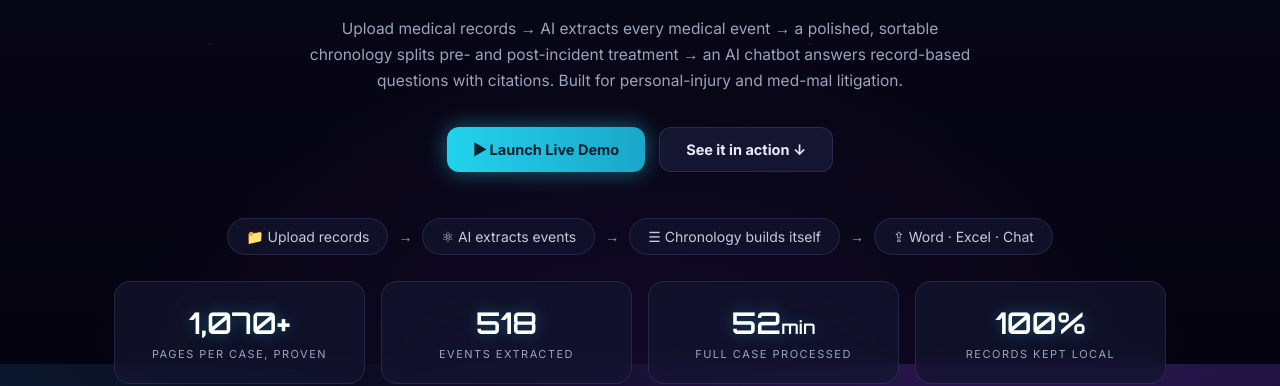
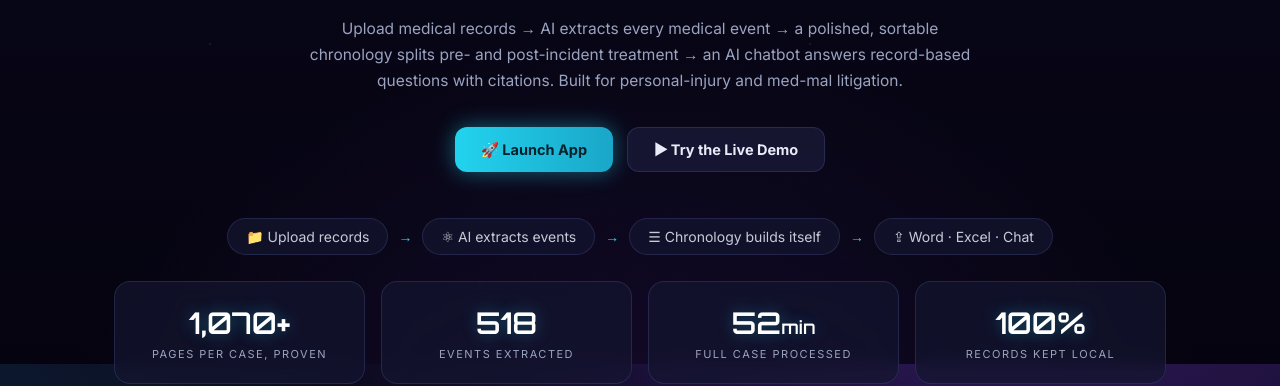
Before and after one commit to LitOptix/litoptix.github.io, a plain HTML site: page index.html in a window 1280 px wide. Shown: the part 436-822 px from the top of the page. Drawn offline with Linux system fonts and the light colour scheme.

Commit message:
Hero CTA: Launch App -> live hosted app; demo becomes secondary button
Co-Authored-By: Claude Fable 5 <noreply@anthropic.com>

```diff
--- a/index.html
+++ b/index.html
@@ -143,8 +143,8 @@ footer .tag-line{font-style:italic;color:var(--silver)}
   <p class="tagline">Turn a banker's box of medical records into an attorney-ready chronology — with every event cited to its Bates page.</p>
   <p class="sub">Upload medical records → AI extracts every medical event → a polished, sortable chronology splits pre- and post-incident treatment → an AI chatbot answers record-based questions with citations. Built for personal-injury and med-mal litigation.</p>
   <div class="cta">
-    <a class="btn primary" href="demo.html">▶ Launch Live Demo</a>
-    <a class="btn" href="#demo">See it in action ↓</a>
+    <a class="btn primary" href="https://litoptix-medchron.onrender.com">🚀 Launch App</a>
+    <a class="btn" href="demo.html">▶ Try the Live Demo</a>
   </div>
   <div class="flow">
     <span class="step">📁 Upload records</span><span class="arrow">→</span>
```
